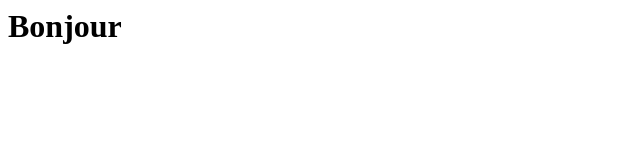
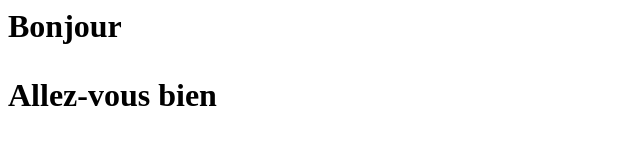
Before and after one commit to itachan77/learnhub, a plain HTML site: page index.html in a window 1280 px wide. Shown: the whole page, without its empty margins (0-640 px from the left). Drawn offline with Linux system fonts and the light colour scheme.

```diff
--- a/index.html
+++ b/index.html
@@ -6,6 +6,8 @@
 
 <body>
 <h1>Bonjour<h1>
+<p>Allez-vous bien</p>
+
 </body>
 
 
```
